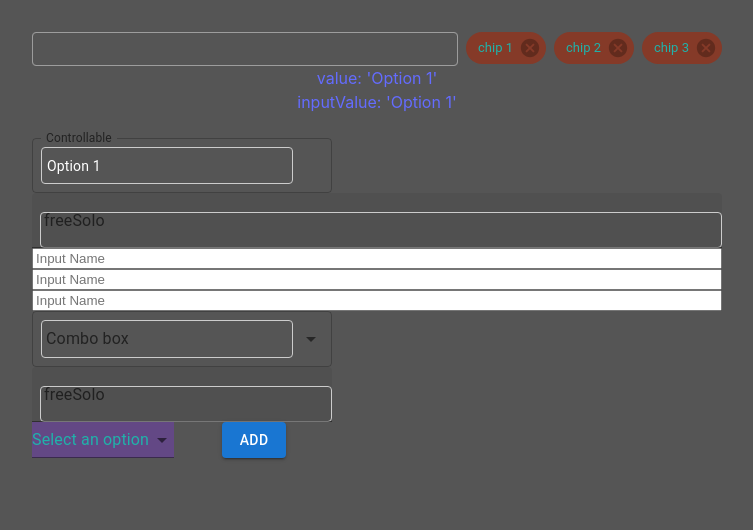
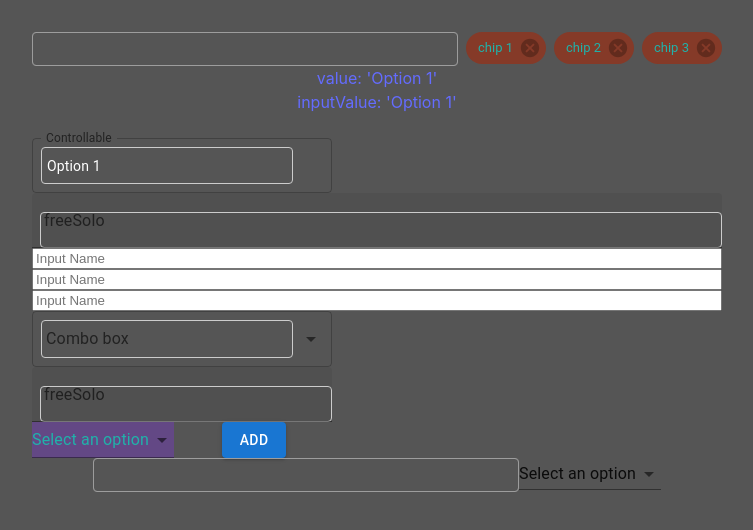
Before and after one commit to talesrune/rhf-demo, a React (Vite) app: page / in a window 1280 px wide. Shown: the top 530 px of the page, without its empty margins (263-1016 px from the left). Built offline with nearby package versions, Linux system fonts and the light colour scheme.

Commit message:
new method

```diff
--- a/src/components/Controller2.tsx
+++ b/src/components/Controller2.tsx
@@ -1,6 +1,6 @@
 import ReactDatePicker from "react-datepicker";
 import { useForm, Controller, useFieldArray } from "react-hook-form";
-import { Stack, TextField, Autocomplete, Chip, NativeSelect, Button } from "@mui/material";
+import { Box, Stack, TextField, Autocomplete, Chip, NativeSelect, Button } from "@mui/material";
 import { useState } from "react"
 import { styled } from '@mui/material/styles';
 
@@ -8,12 +8,14 @@ import { styled } from '@mui/material/styles';
 
 type FormValues = {
   TextField: string,
-  inputName:any
-  movies: any
+  inputName:any,
+  movies: any,
   // {
   //   number: string
   // }[]
-  decisionList: any
+  decisionList: any,
+  decisionList2:any,
+  test:number
 }
 
 const CustomizedChip = styled(Chip)`
@@ -58,7 +60,10 @@ const daList = [
 
 export const Controller2 = () => {
   const { register, getValues, handleSubmit, control } = useForm<FormValues>({
-    defaultValues: {decisionList: ['test']}
+    defaultValues: {
+      decisionList: ['test'],
+      test:0
+    }
   });
   const [chips, setChips] = useState(['chip 1','chip 2','chip 3']);
 
@@ -72,6 +77,10 @@ export const Controller2 = () => {
     name: 'movies',
     control
   })
+  //new 21 aug
+  const [currentSelection, setSelection] = useState('');
+  console.log(currentSelection)
+  const decisionFields2 = getValues('decisionList2')
 
   const {fields:decisionFields, update:updateSelect, append:appendSelect, remove:removeSelect} = useFieldArray({
     name: 'decisionList',
@@ -98,6 +107,8 @@ export const Controller2 = () => {
   }
 
   console.log(getValues())
+
+
   // decisionFields.map((chipName, j) =>{
   // console.log('decisionF')
   // console.log(chipName)
@@ -267,19 +278,39 @@ export const Controller2 = () => {
 
       }
       </Stack>
-
-      {/* <Stack>
-      <CustomizedSelect
-          //{...register(`decisionList.${index}.${obj.type}`)}
-          {...register('decisionList.1', {
-            onChange: (e) => {
+      <Stack>
+      <Controller
+        name="decisionList2"
+        control={control}
+        rules={{ required: true }}
+        render={({
+          field: { onChange:oc_controller, value:value3},
+          //fieldState: { invalid, isTouched, isDirty, error },
+        }) => (
+          <Box>
+          <TextField
+            value={currentSelection}
+          />
+          <NativeSelect
+            //{(typeof value3 === 'object') ?value3[1].label:'hi'}
+            onChange={(e) => {
 
               var help = JSON.parse(e.target.value)
-              //updateSelect(help.index, help)
-              console.log('endo2')
+              console.log(help)
+
+              oc_controller({[help.index] : help})//update controller values
+              //oc_value = help.label//update UI
+              setSelection(help.label)
+              console.log(oc_controller)
+              //console.log(value3[1].label + "hi")
+              value3 = help.label
+              console.log(typeof value3)
+              console.log('end')
               //help
-            },
-          })}
+            }}
+            //onBlur={onBlur}
+            //name={name}
+            //ref={ref}
           >
           <option>Select an option</option>
           {
@@ -296,8 +327,13 @@ export const Controller2 = () => {
                     />
             })
           }
-        </CustomizedSelect>
-      </Stack> */}
+          </NativeSelect>
+          </Box>
+        )}
+
+      />
+
+      </Stack>
     </Stack>
   );
 }
```
Lines whose indentation alone changed are shown as unchanged.
